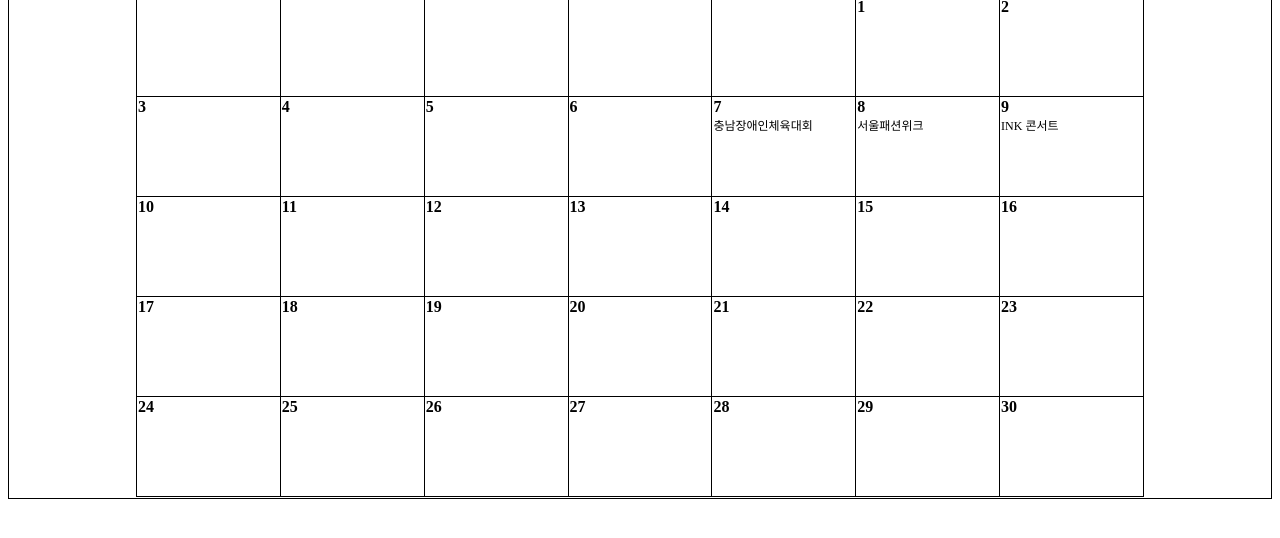
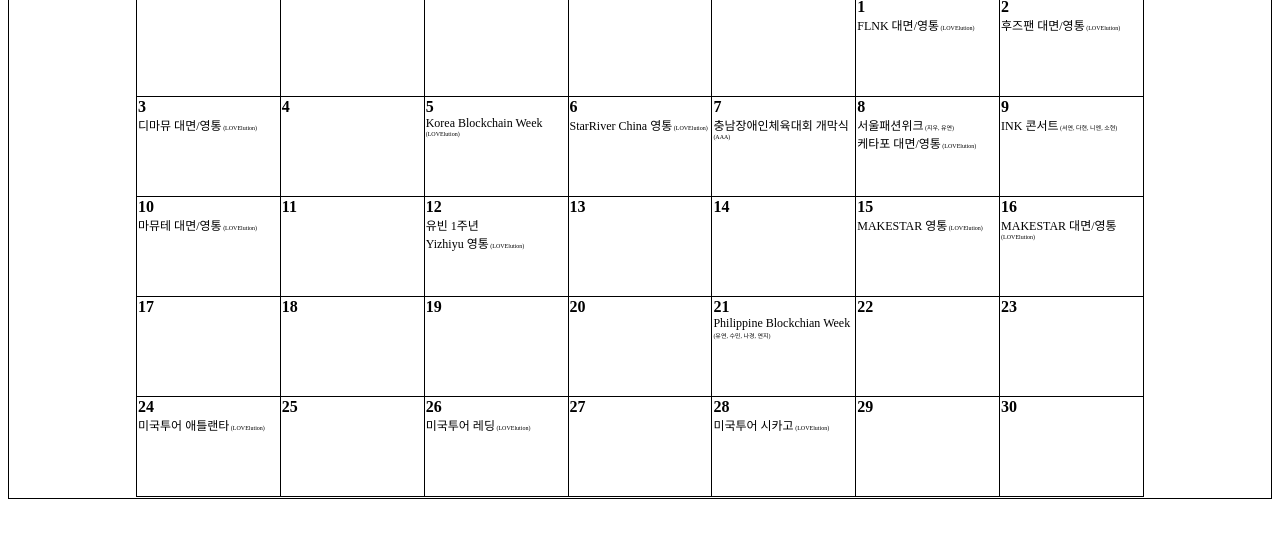
Before and after one commit to RamenSSS/schedule, a plain HTML site: page index.html in a window 1280 px wide. Shown: the part 136-674 px from the top of the page. Drawn offline with Linux system fonts and the light colour scheme.

Commit message:
Update index.html

```diff
--- a/index.html
+++ b/index.html
@@ -1,5 +1,3 @@
-
-<!-- saved from url=(0041)file:///C:/Users/yeyou/Desktop/test2.html -->
 <html><head><meta http-equiv="Content-Type" content="text/html; charset=UTF-8"></head><body><div><table>
     <tbody>
         <tr>
@@ -24,41 +22,42 @@
                 <td></td>
                 <td></td>
                 <td></td>
-                <td><strong>1</strong></td>
-                <td><strong>2</strong></td>
+                <td><strong>1</strong><br><text style="font-size:12px">FLNK 대면/영통</text><mem style="font-size:6px"> (LOVElution)</mem></td>
+                <td><strong>2</strong><br><text style="font-size:12px">후즈팬 대면/영통</text><mem style="font-size:6px"> (LOVElution)</mem></td>
             </tr>
             <tr style="height:100px">
-                <td><strong>3</strong></td>
+                <td><strong>3</strong><br><text style="font-size:12px">디마뮤 대면/영통</text><mem style="font-size:6px"> (LOVElution)</mem></td>
                 <td><strong>4</strong></td>
-                <td><strong>5</strong></td>
-                <td><strong>6</strong></td>
-                <td><strong>7</strong><br><text style="font-size:12px">충남장애인체육대회</text></td>
-                <td><strong>8</strong><br><text style="font-size:12px">서울패션위크</text></td>
-                <td><strong>9</strong><br><text style="font-size:12px">INK 콘서트</text></td>
+                <td><strong>5</strong><br><text style="font-size:12px">Korea Blockchain Week</text><mem style="font-size:6px"> (LOVElution)</mem></td>
+                <td><strong>6</strong><br><text style="font-size:12px">StarRiver China 영통</text><mem style="font-size:6px"> (LOVElution)</mem></td>
+                <td><strong>7</strong><br><text style="font-size:12px">충남장애인체육대회 개막식</text><mem style="font-size:6px"> (AAA)</mem></td>
+                <td><strong>8</strong><br><text style="font-size:12px">서울패션위크</text><mem style="font-size:6px"> (지우, 유연)</mem><br><text style="font-size:12px">케타포 대면/영통</text><mem style="font-size:6px"> (LOVElution)</mem></td>
+                <td><strong>9</strong><br><text style="font-size:12px">INK 콘서트</text><mem style="font-size:6px"> (서연, 다현, 니엔, 소현)</mem></td>
             </tr>
             <tr style="height:100px">
-                <td><strong>10</strong></td>
+                <td><strong>10</strong><br><text style="font-size:12px">마뮤테 대면/영통</text><mem style="font-size:6px"> (LOVElution)</mem></td>
                 <td><strong>11</strong></td>
-                <td><strong>12</strong></td>
+                <td><strong>12</strong><br><text style="font-size:12px">유빈 1주년</text><br><text style="font-size:12px">Yizhiyu 영통</text><mem style="font-size:6px"> (LOVElution)</mem></td>
                 <td><strong>13</strong></td>
                 <td><strong>14</strong></td>
-                <td><strong>15</strong></td>
-                <td><strong>16</strong></td>
+                <td><strong>15</strong><br><text style="font-size:12px">MAKESTAR 영통</text><mem style="font-size:6px"> (LOVElution)</mem></td>
+                <td><strong>16</strong><br><text style="font-size:12px">MAKESTAR 대면/영통</text><mem style="font-size:6px"> (LOVElution)</mem></td>
             </tr>
             <tr style="height:100px">
                 <td><strong>17</strong></td>
                 <td><strong>18</strong></td>
-                <td><strong>19</strong></td><td><strong>20</strong></td>
-                <td><strong>21</strong></td>
+                <td><strong>19</strong></td>
+                <td><strong>20</strong></td>
+                <td><strong>21</strong><br><text style="font-size:12px">Philippine Blockchian Week</text><mem style="font-size:6px"> (유연, 수민, 나경, 연지)</mem></td>
                 <td><strong>22</strong></td>
                 <td><strong>23</strong></td>
             </tr>
             <tr style="height:100px">
-                <td><strong>24</strong></td>
+                <td><strong>24</strong><br><text style="font-size:12px">미국투어 애틀랜타</text><mem style="font-size:6px"> (LOVElution)</mem></td>
                 <td><strong>25</strong></td>
-                <td><strong>26</strong></td>
+                <td><strong>26</strong><br><text style="font-size:12px">미국투어 레딩</text><mem style="font-size:6px"> (LOVElution)</mem></td>
                 <td><strong>27</strong></td>
-                <td><strong>28</strong></td>
+                <td><strong>28</strong><br><text style="font-size:12px">미국투어 시카고</text><mem style="font-size:6px"> (LOVElution)</mem></td>
                 <td><strong>29</strong></td>
                 <td><strong>30</strong></td>
             </tr>
@@ -75,4 +74,6 @@
 </style>
 
     </table></td></tr></tbody></table></div>
-</body></html>
+
+
+                        </body></html>
```
